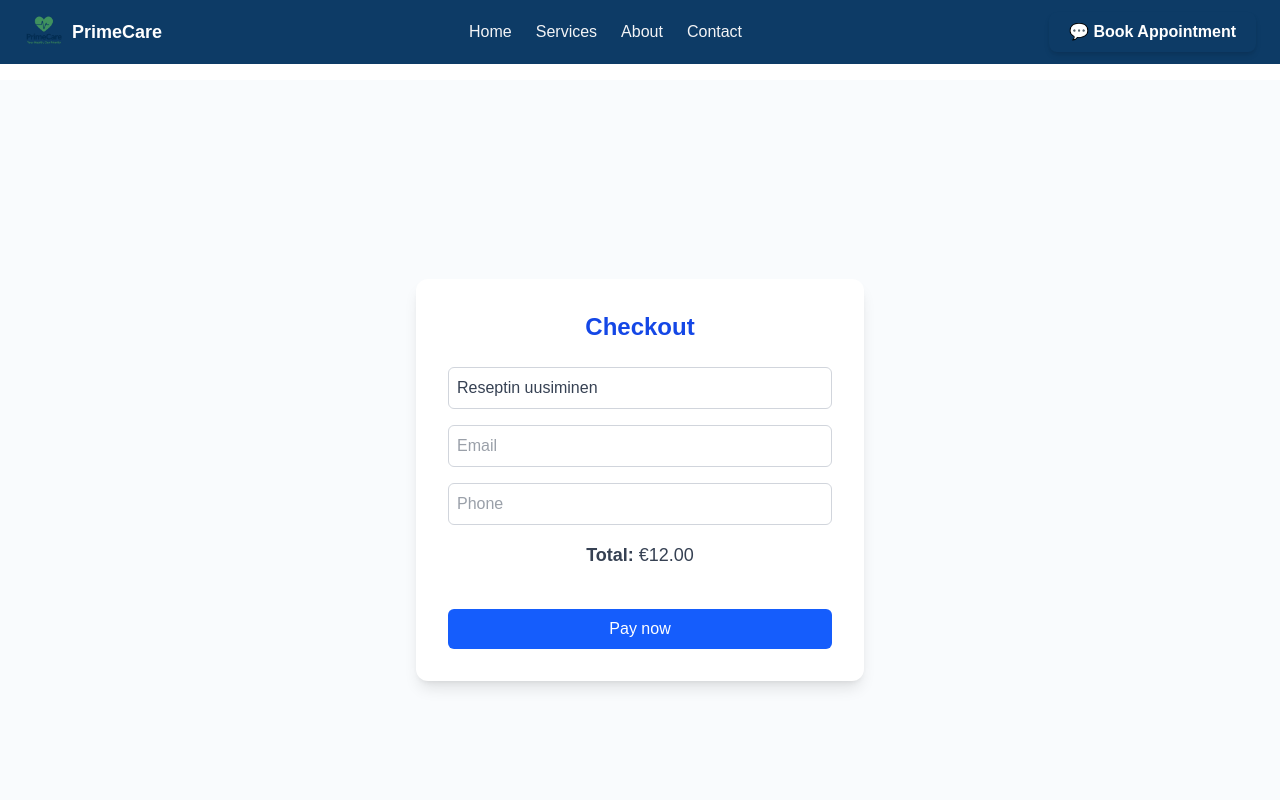
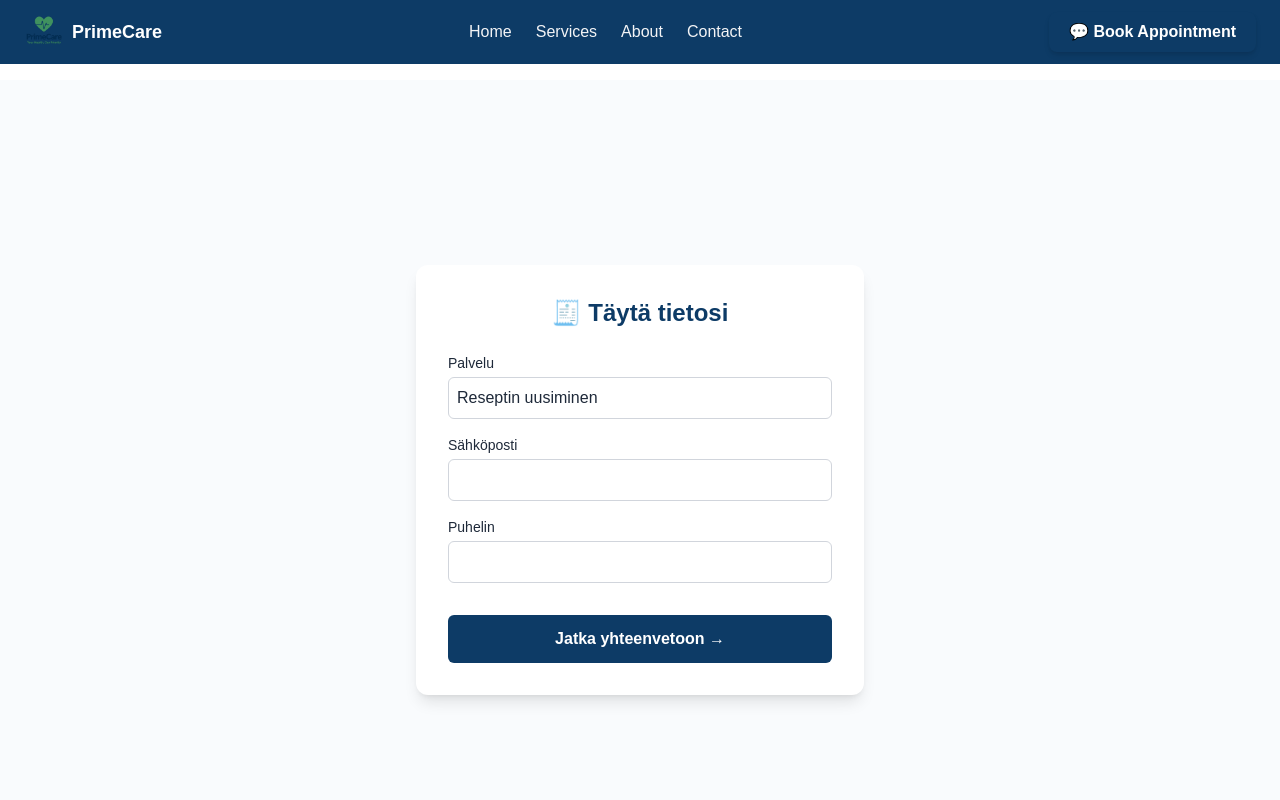
Before and after one commit to alfuapp/primecare, a Next.js app: page /checkout in a window 1280 px wide. Shown: the top 800 px of the page. Built offline with nearby package versions, Linux system fonts and the light colour scheme.

Commit message:
✅ PrimeCare final production-ready build

```diff
--- a/src/app/checkout/page.tsx
+++ b/src/app/checkout/page.tsx
@@ -1,55 +1,72 @@
 "use client";
+
+import { useState } from "react";
+import { motion } from "framer-motion";
 import { useRouter } from "next/navigation";
-import { useState } from "react";
 
 export default function CheckoutPage() {
-  const router = useRouter();
   const [email, setEmail] = useState("");
   const [phone, setPhone] = useState("");
   const [service, setService] = useState("Reseptin uusiminen");
-  const [price] = useState(1200);
+  const [price] = useState(12);
+  const router = useRouter();
 
-  const handlePay = () => {
-    router.push(`/callback?status=success&email=${email}&phone=${phone}&service=${service}&price=${price}`);
+  const handleSubmit = (e: React.FormEvent) => {
+    e.preventDefault();
+    router.push(
+      `/summary?service=${encodeURIComponent(service)}&price=${price}&email=${encodeURIComponent(email)}&phone=${encodeURIComponent(phone)}`
+    );
   };
 
   return (
-    <main className="flex flex-col items-center justify-center min-h-screen bg-[#F9FBFD] text-gray-700 px-4">
-      <div className="bg-white rounded-xl shadow-lg p-8 w-full max-w-md text-center">
-        <h1 className="text-2xl font-semibold text-blue-700 mb-6">Checkout</h1>
+    <main className="flex flex-col items-center justify-center min-h-screen bg-[#F9FBFD] text-gray-800 px-4">
+      <div className="bg-white shadow-lg rounded-xl p-8 w-full max-w-md">
+        <h1 className="text-2xl font-bold text-[#0D3B66] mb-6 text-center">
+          🧾 Täytä tietosi
+        </h1>
 
-        <div className="space-y-4">
+        <form onSubmit={handleSubmit} className="space-y-4">
+          <div>
+            <label className="block text-sm font-medium mb-1">Palvelu</label>
             <input
               type="text"
-            placeholder="Service"
               value={service}
               onChange={(e) => setService(e.target.value)}
               className="w-full border border-gray-300 rounded-md p-2"
+              required
             />
+          </div>
+
+          <div>
+            <label className="block text-sm font-medium mb-1">Sähköposti</label>
             <input
               type="email"
-            placeholder="Email"
               value={email}
               onChange={(e) => setEmail(e.target.value)}
               className="w-full border border-gray-300 rounded-md p-2"
+              required
             />
+          </div>
+
+          <div>
+            <label className="block text-sm font-medium mb-1">Puhelin</label>
             <input
               type="tel"
-            placeholder="Phone"
               value={phone}
               onChange={(e) => setPhone(e.target.value)}
               className="w-full border border-gray-300 rounded-md p-2"
+              required
             />
-          <p className="text-lg">
-            <strong>Total:</strong> €{(price / 100).toFixed(2)}
-          </p>
-          <button
-            onClick={handlePay}
-            className="w-full mt-6 bg-blue-600 text-white py-2 rounded-md font-medium hover:bg-blue-700 transition"
+          </div>
+
+          <motion.button
+            whileHover={{ scale: 1.05 }}
+            type="submit"
+            className="w-full bg-[#0D3B66] hover:bg-[#0b3155] text-white font-semibold py-3 rounded-md mt-4"
           >
-            Pay now
-          </button>
-        </div>
+            Jatka yhteenvetoon →
+          </motion.button>
+        </form>
       </div>
     </main>
   );
--- a/src/app/page.tsx
+++ b/src/app/page.tsx
@@ -106,7 +106,7 @@ export default function Home() {
             <h2 className="text-xl font-bold text-white bg-[#0D3B66] rounded-md inline-block px-4 py-2 mb-4">
               💊 Uusi resepti nyt
             </h2>
-            <p className="text-4xl font-bold text-[#E63946] mb-1">12 €</p>
+            <p className="text-4xl font-bold text-[#E63946] mb-1">10 €</p>
             <ul className="text-gray-700 space-y-2 mb-6">
               <li>✔ Arkipäivän loppuun asti</li>
               <li>✔ Julkisen tai yksityisen lääkärin resepti</li>
```
Lines whose indentation alone changed are shown as unchanged.
